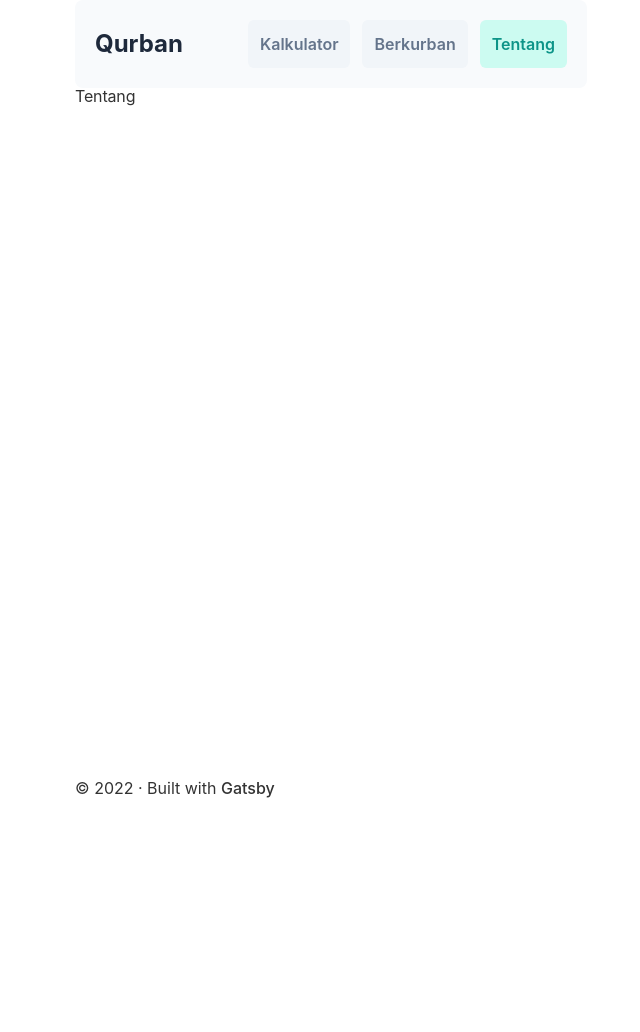
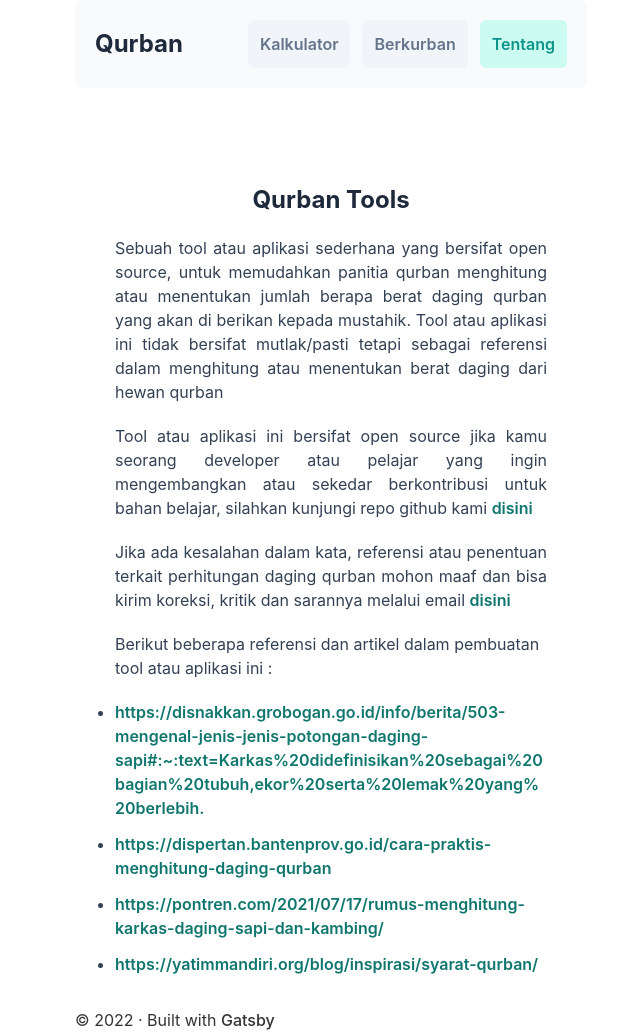
Before and after one commit to luthfipun/qurban-calculator-tools, a Gatsby site: page /tentang in a window 1280 px wide. Shown: the whole page, without its empty margins (309-949 px from the left). Before the commit the page ends 800 px from the top, so only its background shows below. Built offline with nearby package versions, Linux system fonts and the light colour scheme; Gatsby itself is replaced by a stand-in of ours.

Commit message:
create about features

```diff
--- /dev/null
+++ b/src/container/about/index.js
@@ -0,0 +1,86 @@
+import React from "react"
+
+const AboutPage = () => (
+  <div className="flex flex-col mt-0 md:mt-24 justify-center w-full px-2.5 md:px-10">
+    <div className="font-bold text-2xl text-slate-800 pb-5 text-center">
+      Qurban Tools
+    </div>
+    <text className="font-regular text-base text-slate-700 text-justify pb-5">
+      Sebuah tool atau aplikasi sederhana yang bersifat open source, untuk
+      memudahkan panitia qurban menghitung atau menentukan jumlah berapa berat
+      daging qurban yang akan di berikan kepada mustahik. Tool atau aplikasi ini
+      tidak bersifat mutlak/pasti tetapi sebagai referensi dalam menghitung atau
+      menentukan berat daging dari hewan qurban
+    </text>
+    <text className="font-regular text-base text-slate-700 text-justify pb-5">
+      Tool atau aplikasi ini bersifat open source jika kamu seorang developer
+      atau pelajar yang ingin mengembangkan atau sekedar berkontribusi untuk
+      bahan belajar, silahkan kunjungi repo github kami{" "}
+      <a
+        className="cursor-pointer font-semibold text-teal-700"
+        href=""
+        target="__blank"
+      >
+        disini
+      </a>
+    </text>
+    <text className="font-regular text-base text-slate-700 text-justify pb-5">
+      Jika ada kesalahan dalam kata, referensi atau penentuan terkait
+      perhitungan daging qurban mohon maaf dan bisa kirim koreksi, kritik dan
+      sarannya melalui email{" "}
+      <a
+        className="cursor-pointer font-semibold text-teal-700"
+        href=""
+        target="__blank"
+      >
+        disini
+      </a>
+    </text>
+    <text className="font-regular text-base text-slate-700 pb-5">
+      Berikut beberapa referensi dan artikel dalam pembuatan tool atau aplikasi
+      ini :
+    </text>
+    <text className="font-regular text-base text-slate-700 pb-5">
+      <ul className="list-disc">
+        <li>
+          <a
+            href="https://disnakkan.grobogan.go.id/info/berita/503-mengenal-jenis-jenis-potongan-daging-sapi#:~:text=Karkas%20didefinisikan%20sebagai%20bagian%20tubuh,ekor%20serta%20lemak%20yang%20berlebih."
+            className="cursor-pointer font-semibold text-teal-700"
+            target="__blank"
+          >
+            https://disnakkan.grobogan.go.id/info/berita/503-mengenal-jenis-jenis-potongan-daging-sapi#:~:text=Karkas%20didefinisikan%20sebagai%20bagian%20tubuh,ekor%20serta%20lemak%20yang%20berlebih.
+          </a>
+        </li>
+        <li>
+          <a
+            href="https://dispertan.bantenprov.go.id/cara-praktis-menghitung-daging-qurban"
+            className="cursor-pointer font-semibold text-teal-700"
+            target="__blank"
+          >
+            https://dispertan.bantenprov.go.id/cara-praktis-menghitung-daging-qurban
+          </a>
+        </li>
+        <li>
+          <a
+            href="https://pontren.com/2021/07/17/rumus-menghitung-karkas-daging-sapi-dan-kambing/"
+            className="cursor-pointer font-semibold text-teal-700"
+            target="__blank"
+          >
+            https://pontren.com/2021/07/17/rumus-menghitung-karkas-daging-sapi-dan-kambing/
+          </a>
+        </li>
+        <li>
+          <a
+            href="https://yatimmandiri.org/blog/inspirasi/syarat-qurban/"
+            className="cursor-pointer font-semibold text-teal-700"
+            target="__blank"
+          >
+            https://yatimmandiri.org/blog/inspirasi/syarat-qurban/
+          </a>
+        </li>
+      </ul>
+    </text>
+  </div>
+)
+
+export default AboutPage
--- a/src/pages/tentang.js
+++ b/src/pages/tentang.js
@@ -1,11 +1,12 @@
 import React from "react"
 import Layout from "../components/layout"
 import Seo from "../components/seo"
+import AboutPage from "../container/about"
 
 const Index = () => (
   <Layout>
     <Seo title="Tentang" />
-    <h1>Tentang</h1>
+    <AboutPage />
   </Layout>
 )
 
```
